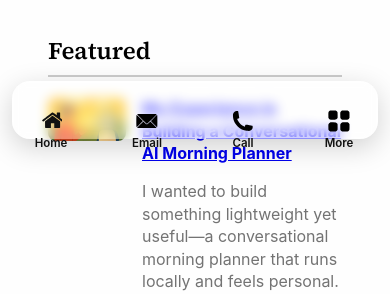
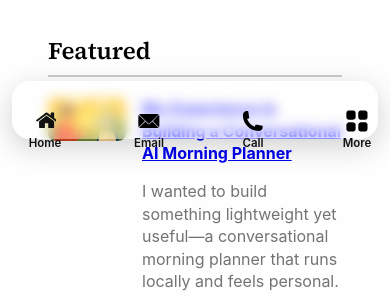
Before and after one commit to RahulBhattacharya1/RahulBhattacharya1.github.io, a Jekyll site: the page built from index.html, in a window 390 px wide. Shown: the part 751-1045 px from the top of the page. Built offline with Jekyll 4.4.1, drawn with Linux system fonts in a browser that asks for light colours; the list of posts is cut into pages by our own code.

Commit message:
Update main.scss

```diff
--- a/assets/css/main.scss
+++ b/assets/css/main.scss
@@ -415,58 +415,6 @@
 @media (max-width: 768px) {
   body{ padding-bottom: calc(20px + env(safe-area-inset-bottom)); }
 
-  .mobile-glassbar{
-    position: fixed; left: 0; right: 0; bottom: 0;
-    z-index: 10010;
-    display: flex; align-items: center; justify-content: center;
-    padding: 10px max(16px, env(safe-area-inset-left)) calc(10px + env(safe-area-inset-bottom)) max(16px, env(safe-area-inset-right));
-    pointer-events: none; /* sheet effect container */
-    isolation: isolate; /* own stacking context */
-  }
-
-  .mobile-glassbar::before{
-    content:""; position: absolute; left: 12px; right: 12px; bottom: calc(10px + env(safe-area-inset-bottom));
-    height: var(--bar-height);
-    border-radius: 18px;
-    background: rgba(255,255,255,.4);  /* set transparency */
-    backdrop-filter: saturate(180%) blur(6px);
-    -webkit-backdrop-filter: saturate(180%) blur(6px);
-    box-shadow: 0 8px 28px rgba(0,0,0,.18);
-    pointer-events: none;
-    will-change: transform;
-    transform: translateZ(0);
-  }
-
-  .mobile-glassbar .bar-btn{
-    pointer-events: auto;
-    -webkit-appearance: none; appearance: none; border: 0; background: none;
-    flex: 1 1 0; min-width: 0;
-    position: relative; z-index: 1;
-    height: 64px; margin: 0 6px;
-    border-radius: 14px;
-    display: inline-flex; flex-direction: column;
-    align-items: center; justify-content: center; gap: 6px;
-    text-decoration: none; color: #111;
-    font-size: 11.5px; font-weight: 600; line-height: 1;
-    padding: 0 6px;
-    transition: transform .08s ease, background .15s ease, color .15s ease, box-shadow .15s ease;
-  }
-  .mobile-glassbar .bar-btn:link,
-  .mobile-glassbar .bar-btn:visited{ color:#111; text-decoration:none; }
-  .mobile-glassbar .bar-btn:hover{ background: rgba(255,255,255,.6); }
-  .mobile-glassbar .bar-btn:active{ transform: translateY(1px); }
-
-  .mobile-glassbar .bar-btn svg{
-    width: 22px; height: 22px; display:block; fill: currentColor;
-  }
-
-  /* Active tab “pill” */
-  .mobile-glassbar .bar-btn.is-active{
-    color: #f97316; /* orange */
-    background: #fff;
-    box-shadow: 0 6px 16px rgba(0,0,0,.12);
-  }
-
   /* Posts overlay sheet (unchanged functionality, prettier) */
   .posts-overlay{ position: fixed; inset:0; background: rgba(0,0,0,.35); z-index: 10020; }
   .posts-sheet{
@@ -498,46 +446,13 @@
   }
 }
 
-/* Hide the bar on large screens */
-@media (min-width: 1024px){
-  .mobile-glassbar{ display:none; }
-  .bottom-nav{ display:none; }
-}
-
-@media (max-width: 768px) {
-  /* wave container matches your glass pill bounds */
-  .mobile-glassbar .bar-wave{
-    position: fixed;
-    left: 12px; right: 12px;
-    bottom: calc(10px + env(safe-area-inset-bottom));
-    height: var(--bar-height);
-    border-radius: 18px;
-    overflow: hidden;
-    pointer-events: none;
-    opacity: 0;
-    transition: opacity .2s ease;
-    z-index: 10011; /* just above the pill */
-  }
-  .mobile-glassbar.is-waving .bar-wave{ opacity: 1; }
-
-  .mobile-glassbar .bar-wave svg{
-    position: absolute; inset: 0;
-    width: 220%; /* wider so the wave can sweep */
-    height: 100%;
-    transform: translateX(-110%); /* start off-screen left */
-  }
-  .mobile-glassbar.is-waving .bar-wave svg{
-    animation: wave-sweep 900ms ease-out forwards;
-  }
-
   @keyframes wave-sweep {
     from { transform: translateX(-110%); }
     to   { transform: translateX(0%); }
   }
-}
 
 /* ===========================
-   Mobile Bottom Bar (Unified)
+   Mobile Bottom Bar — SINGLE SOURCE OF TRUTH
    =========================== */
 
 /* Vars */
@@ -545,41 +460,42 @@
   --bar-height: 64px;
   --bar-radius: 18px;
   --bar-blur: 10px;
-  --tabs-min: 84px;      /* min width for each tile */
+  --tabs-width: 92px;   /* fixed width per tile: prevents drift */
   --tabs-gap: 12px;
 }
 @media (max-width: 768px){
   :root{ --bar-height: 58px; }
 }
 
-/* Containers: identical layout, no transforms (avoid subpixel shifts) */
+/* Containers: same layout for both bars (no transforms = no subpixel nudge) */
 .mobile-glassbar,
 .bottom-nav{
   position: fixed;
   left: 0; right: 0; bottom: 0;
   z-index: 10020;
   box-sizing: border-box;
-  isolation: isolate;                 /* own stacking context */
+  isolation: isolate;
   display: grid;
   grid-auto-flow: column;
-  grid-auto-columns: minmax(var(--tabs-min), max-content);
-  justify-content: center;            /* center the whole row */
+  grid-auto-columns: var(--tabs-width);   /* fixed track width */
+  justify-content: center;
   align-items: center;
   gap: var(--tabs-gap);
   height: calc(var(--bar-height) + env(safe-area-inset-bottom));
   padding: 10px max(16px, env(safe-area-inset-left))
            calc(10px + env(safe-area-inset-bottom))
            max(16px, env(safe-area-inset-right));
-  margin: 0 auto;
+  margin: 0;
+  max-width: none;
   background: transparent;
   color: #111;
   pointer-events: auto;
-  transition: opacity 220ms ease;
+  transform: none !important;            /* kill legacy transforms */
 }
 
-/* Single glass “pill” behind buttons (same for both bars) */
+/* Single glass “pill” behind buttons */
 .mobile-glassbar::before,
-.bottom-nav--up::before{
+.bottom-nav::before{
   content: "";
   position: absolute;
   left: 12px; right: 12px;
@@ -591,82 +507,74 @@
   -webkit-backdrop-filter: saturate(180%) blur(6px);
   box-shadow: 0 8px 28px rgba(0,0,0,.18);
   pointer-events: none;
-  z-index: 0;                          /* behind buttons */
+  z-index: 0;
 }
 
 /* Buttons: identical between bars */
 .mobile-glassbar .bar-btn,
 .bottom-nav .bar-btn{
   position: relative;
-  z-index: 1;                           /* above the pill */
-  box-sizing: border-box;
+  z-index: 1;
   display: inline-flex;
+  width: 100%;                    /* fill the grid column exactly */
+  height: var(--bar-height);
   flex-direction: column;
   align-items: center;
   justify-content: center;
   gap: 6px;
-  height: var(--bar-height);
   padding: 0 6px;
-  min-width: var(--tabs-min);
   border-radius: 14px;
   text-decoration: none;
   color: inherit;
-  font-size: 11.5px;
-  font-weight: 600;
-  line-height: 1;
+  font: 600 11.5px/1 -apple-system, BlinkMacSystemFont, "Segoe UI", Roboto, Arial, sans-serif;
   -webkit-tap-highlight-color: transparent;
 }
-.mobile-glassbar .bar-btn:link,
-.mobile-glassbar .bar-btn:visited,
-.bottom-nav .bar-btn:link,
-.bottom-nav .bar-btn:visited{ color: inherit; text-decoration: none; }
+.mobile-glassbar .bar-btn span,
+.bottom-nav .bar-btn span{ display:block; }
+.mobile-glassbar .bar-btn svg,
+.bottom-nav .bar-btn svg{ width:22px; height:22px; display:block; fill:currentColor; }
 
-.mobile-glassbar .bar-btn span,
-.bottom-nav .bar-btn span{
-  display: block; /* avoid baseline/line-box quirks */
-}
-
-.mobile-glassbar .bar-btn svg,
-.bottom-nav .bar-btn svg{
-  width: 22px; height: 22px; display: block; fill: currentColor;
-}
-
-/* Active “pill” for a selected tab (optional) */
+/* Optional active pill */
 .mobile-glassbar .bar-btn.is-active{
   background: #fff;
   box-shadow: 0 6px 16px rgba(0,0,0,.12);
   color: #f97316;
 }
 
-/* Visibility switching without translate() (prevents horizontal nudge) */
+/* Show the UP bar without translate() to avoid layout shifts */
 .bottom-nav--up{
   opacity: 0;
   visibility: hidden;
   pointer-events: none;
+  transform: none !important;
 }
-.is-scrolling-up .mobile-glassbar{ display: none !important; } /* hide the DOWN bar entirely */
+.is-scrolling-up .mobile-glassbar{ display: none !important; }
 .is-scrolling-up .bottom-nav--up{
   opacity: 1;
   visibility: visible;
   pointer-events: auto;
 }
-.is-scrolling-down .bottom-nav--up{
-  opacity: 0;
-  visibility: hidden;
-  pointer-events: none;
+
+/* Safety: center items & forbid transforms */
+.bottom-nav,
+.bottom-nav--up,
+.bottom-nav--down{
+  justify-content: center !important;
+  transform: none !important;
+  max-width: none !important;
 }
 
-/* Reduced transparency: keep both readable */
+/* Reduced transparency support */
 @media (prefers-reduced-transparency: reduce){
   .mobile-glassbar::before,
-  .bottom-nav--up::before{
+  .bottom-nav::before{
     background: rgba(255,255,255,0.92);
     backdrop-filter: none;
     -webkit-backdrop-filter: none;
   }
 }
 
-/* Hide the bars on large screens */
+/* Hide bars on large screens */
 @media (min-width: 1024px){
   .mobile-glassbar,
   .bottom-nav{ display: none; }
```
